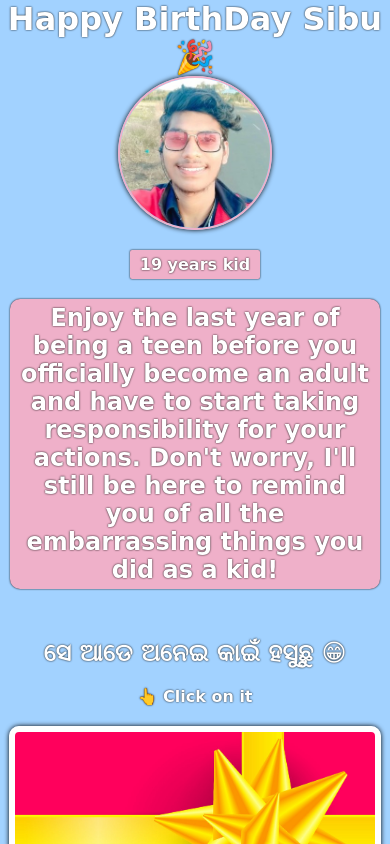
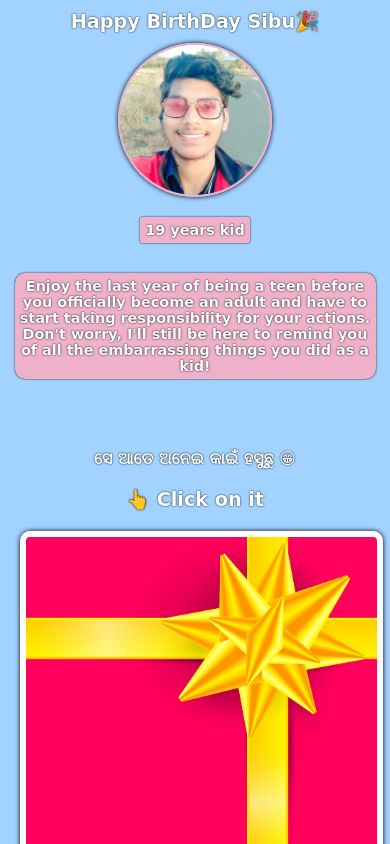
Before and after one commit to dibyasn/wish, a plain HTML site: page index.html in a window 390 px wide. Shown: the top 844 px of the page. Drawn offline with Linux system fonts and the light colour scheme; a web font is replaced by a local one.

Commit message:
responsiveness added

```diff
--- a/main.css
+++ b/main.css
@@ -1,4 +1,4 @@
-body{
+body {
     text-align: center;
     font-family: 'Happy Monkey', cursive;
     background: #a2d2ff;
@@ -7,67 +7,113 @@ body{
     flex-direction: column;
     align-items: center;
     margin: 0;
+    padding: 0;
+}
 
+h2 {
+    width: 90%;
+    max-width: 350px;
 }
-h2{
-    width: 350px;
 
+h1, h2, h4 {
+    text-shadow: 0 0 2px black;
+    margin: 10px auto;
 }
-h1,h2,h4{
- text-shadow: 0 0 2px black;
- margin: auto auto;
-}
-#photo{
-    width: 150px;
-    border: 2px solid#EFB0C9;
+
+#photo {
+    width: 40%;
+    max-width: 150px;
+    border: 2px solid #EFB0C9;
     border-radius: 50%;
     box-shadow: 0 0 5px black;
 }
-#bd-date{
-    margin: 20px 0 20px 0;
+
+#bd-date {
+    margin: 20px 0;
     background: #EFB0C9;
     padding: 5px 10px;
     border-radius: 2px;
     box-shadow: 0 0 2px black;
 }
-#bd-wish{
+
+#bd-wish {
     background: #EFB0C9;
-    padding: 5px 10px;
+    padding: 10px;
     border-radius: 10px;
     box-shadow: 0 0 2px black;
-
+    width: 90%;
+    max-width: 600px;
 }
 
-#header{
+#header {
     display: flex;
     flex-direction: column;
     align-items: center;
+    width: 100%;
 }
-.gift-sec{
+
+.gift-sec {
     margin-top: 50px;
+    width: 90%;
+    max-width: 600px;
 }
-.gift-title{
+
+.gift-title {
     margin-bottom: 20px;
 }
-.gift.hint{
-  margin: 0 auto ;
+
+.gift-hint {
+    margin: 0 auto;
 }
-.gift-img{
+
+.gift-img {
     margin: 20px auto;
-    width: 360px;
-    height: 360px;
+    width: 90%;
+    max-width: 360px;
+    height: 0;
+    padding-bottom: 100%; /* Maintain aspect ratio */
     border: 6px solid white;
     border-radius: 10px;
     background-image: url(img/gift-cover.jpg);
     background-size: cover;
     box-shadow: 0 0 5px black;
 }
-#happy:hover{
+
+#happy:hover {
     background-image: url("img/Sibu.jpeg");
 }
-#hasa:hover{
-    background-image: url("img/Sibu\ 4.jpg");
+
+#hasa:hover {
+    background-image: url("img/Sibu 4.jpg");
 }
-#look:hover{
-    background-image: url("img/Sibu\ 2.jpg");
+
+#look:hover {
+    background-image: url("img/Sibu 2.jpg");
 }
+
+/* Media Queries */
+@media (max-width: 768px) {
+    #photo {
+        width: 50%;
+    }
+
+    .gift-img {
+        width: 100%;
+        max-width: none;
+    }
+}
+
+@media (max-width: 480px) {
+    h1, h2, h4 {
+        font-size: 1.2em;
+    }
+
+    #bd-date, #bd-wish {
+        font-size: 0.9em;
+        padding: 5px;
+    }
+
+    .gift-title {
+        font-size: 1em;
+    }
+}
```
